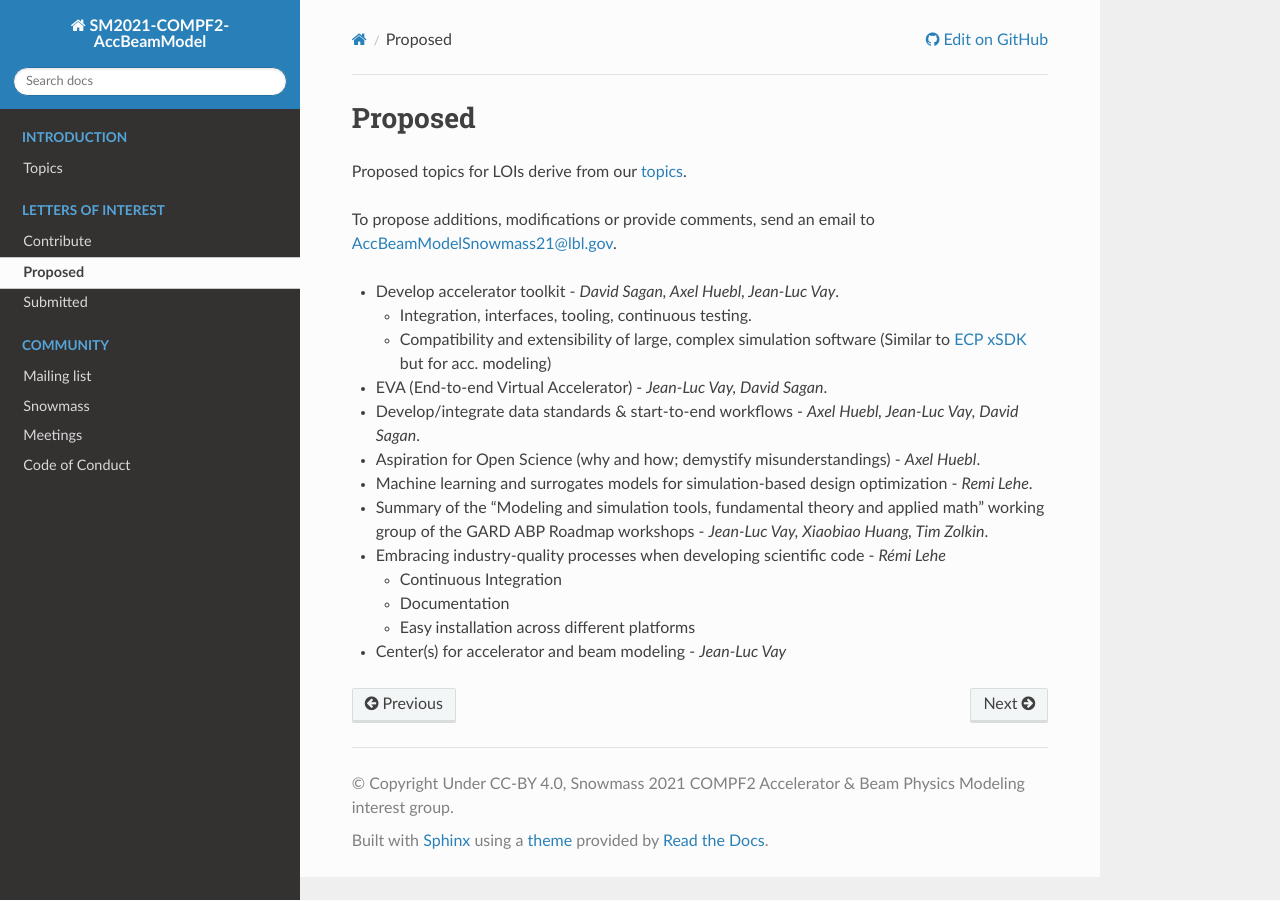
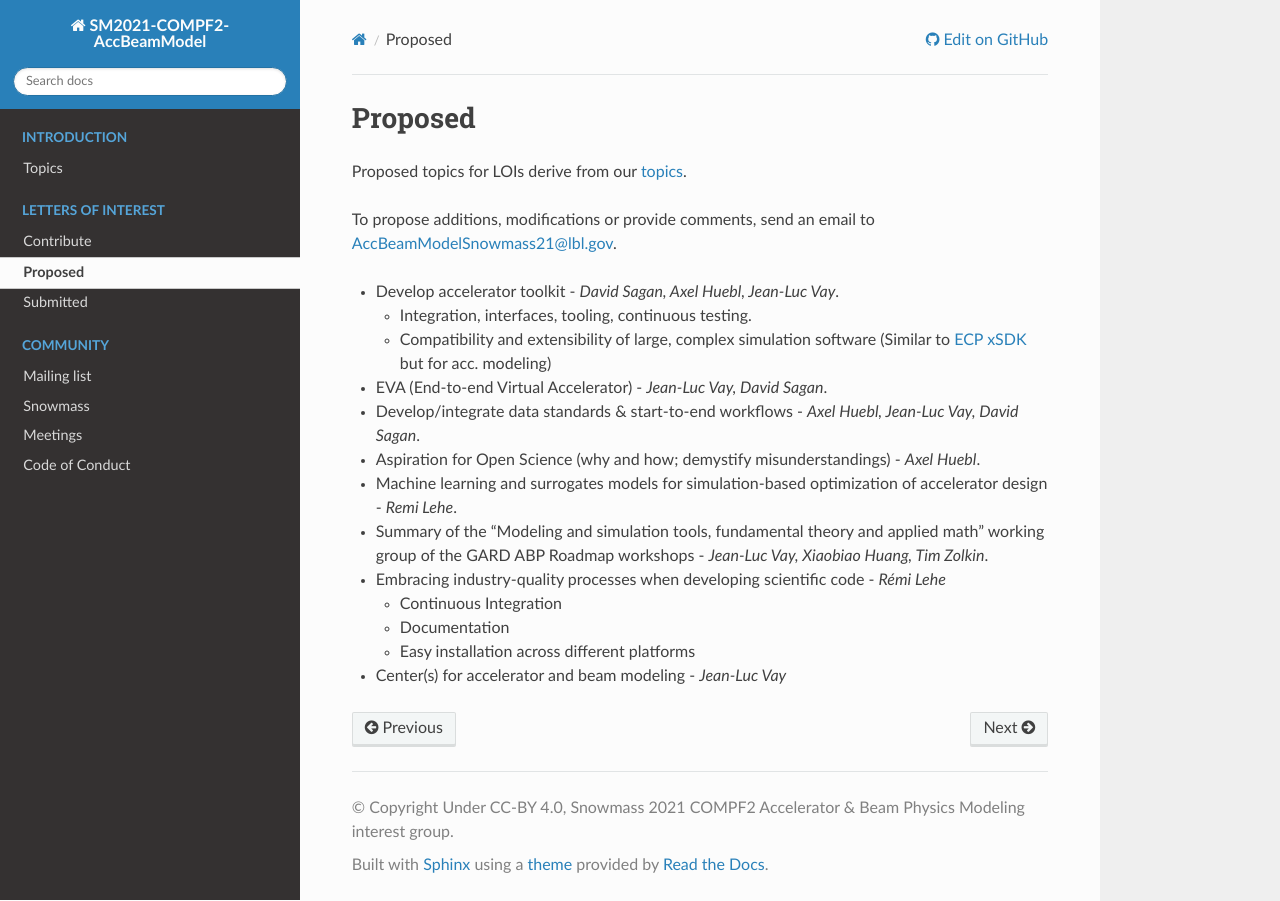
Before and after one commit to snowmass-compf2-accbeammodel/snowmass-compf2-accbeammodel.github.io, a Sphinx documentation site: the page built from docs/source/loi/proposed.rst, in a window 1280 px wide. Built offline with Sphinx 7.4.7 and the Read the Docs theme 2.0.0, drawn with Linux system fonts in a browser that asks for light colours.

Commit message:
Update proposed.rst

```diff
--- a/docs/source/loi/proposed.rst
+++ b/docs/source/loi/proposed.rst
@@ -14,7 +14,7 @@ To propose additions, modifications or provide comments, send an email to AccBea
 - EVA (End-to-end Virtual Accelerator) - *Jean-Luc Vay, David Sagan*.
 - Develop/integrate data standards & start-to-end workflows - *Axel Huebl, Jean-Luc Vay, David Sagan*.
 - Aspiration for Open Science (why and how; demystify misunderstandings) - *Axel Huebl*.
-- Machine learning and surrogates models for simulation-based design optimization - *Remi Lehe*.
+- Machine learning and surrogates models for simulation-based optimization of accelerator design - *Remi Lehe*.
 - Summary of the "Modeling and simulation tools, fundamental theory and applied math" working group of the GARD ABP Roadmap workshops - *Jean-Luc Vay, Xiaobiao Huang, Tim Zolkin*.
 - Embracing industry-quality processes when developing scientific code - *Rémi Lehe*
 
```
